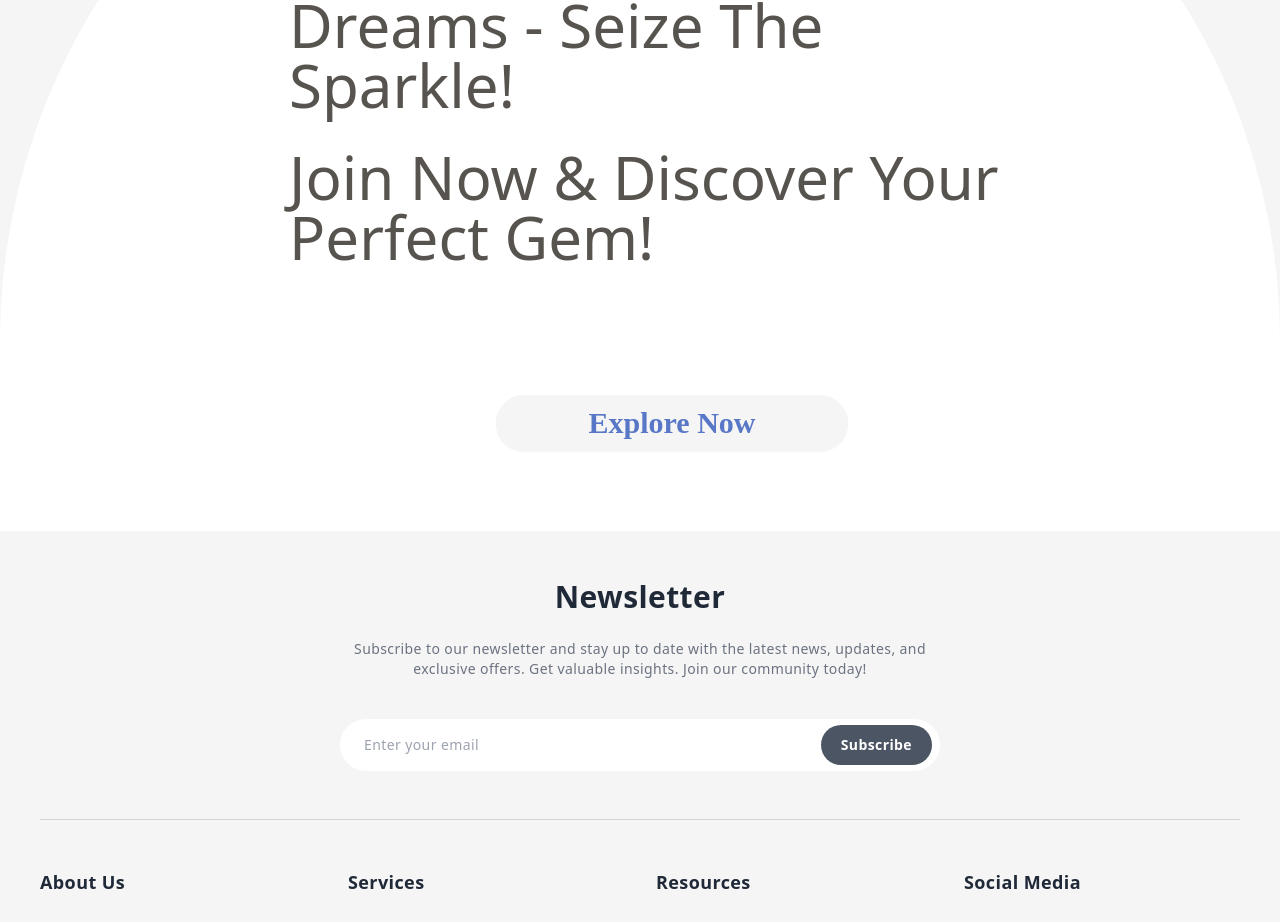
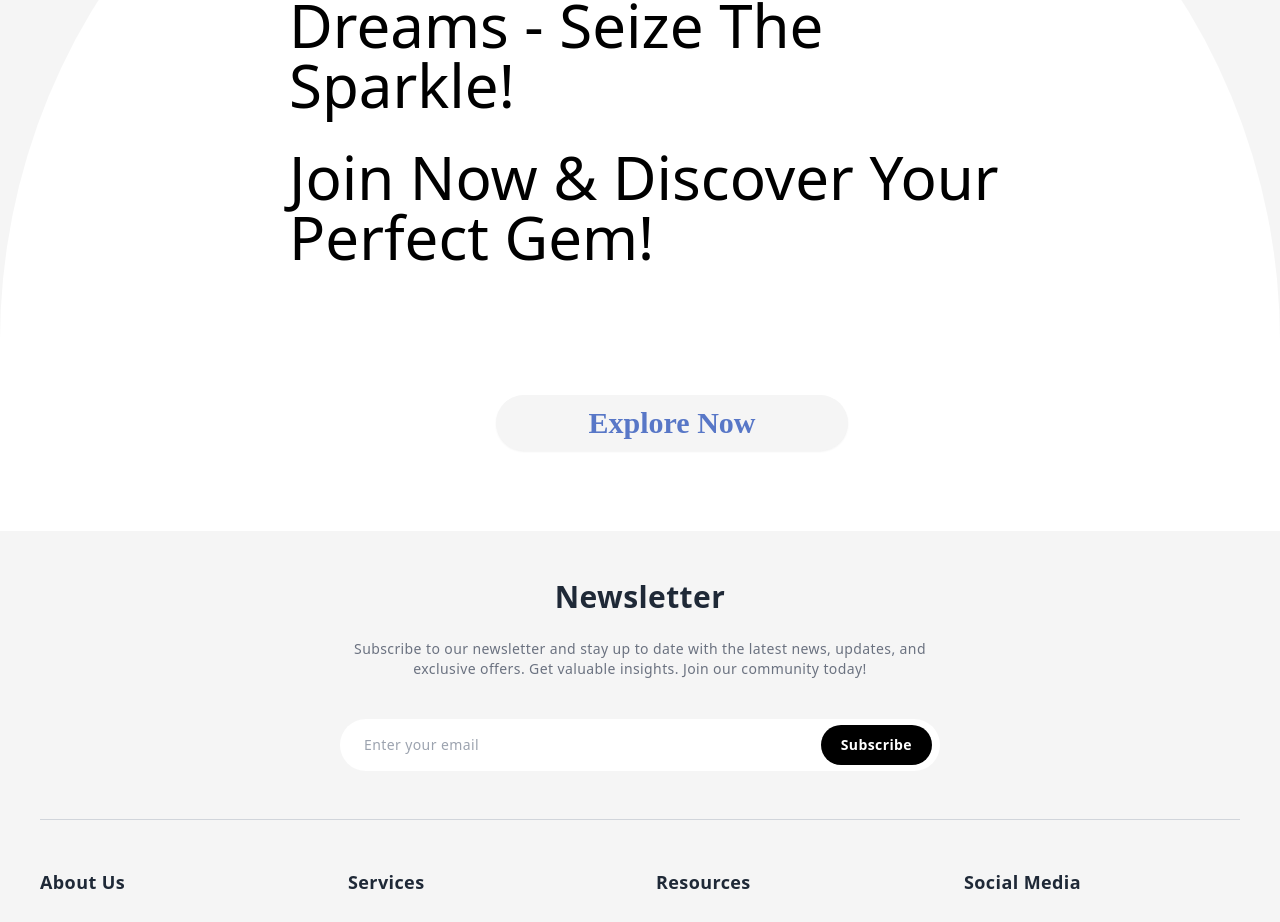
Before and after one commit to mihir1811/my-ecom-frontend, a React (Vite) app: page / in a window 1280 px wide. Shown: the part 1176-2098 px from the top of the page. Built offline with nearby package versions, Linux system fonts and the light colour scheme; a web font is replaced by a local one.

Commit message:
animate button

```diff
--- a/src/components/footer2.jsx
+++ b/src/components/footer2.jsx
@@ -23,14 +23,13 @@ const Footer2 = () => {
               placeholder="Enter your email"
               className="w-full outline-none bg-transparent text-sm pl-4"
             />
-            <motion.button
+            <button
               type="button"
-              whileHover={{ scale: 1.1 }}
-              whileTap={{ scale: 0.9 }}
-              className="bg-gray-600 hover:bg-gray-700 text-white text-sm rounded-full px-5 py-2.5 ml-4 transition-all font-semibold"
+
+              className="bg-black text-white text-sm rounded-full px-5 py-2.5 ml-4 transition-all font-semibold"
             >
               Subscribe
-            </motion.button>
+            </button>
           </motion.div>
         </div>
 
--- a/src/pages/userPages/ExploreNow.jsx
+++ b/src/pages/userPages/ExploreNow.jsx
@@ -1,8 +1,9 @@
 import React from "react";
+import { motion } from "framer-motion";
 
 const ExploreNow = () => {
   return (
-    <div className="flex justify-center items-center px-16 py-20 text-6xl font-medium bg-white rounded-[1000px_1000px_0px_0px] text-stone-600 max-md:px-5 max-md:text-4xl">
+    <div className="flex justify-center items-center px-16 py-20 text-6xl font-medium bg-white rounded-[1000px_1000px_0px_0px] text-black max-md:px-5 max-md:text-4xl">
       <div className="flex flex-col mt-20 ml-16 max-w-full w-[766px] max-md:mt-10 max-md:text-4xl">
         <div className="flex gap-0 max-md:flex-wrap max-md:text-4xl">
           <div className="flex-auto my-auto max-md:max-w-full ">
@@ -20,9 +21,10 @@ const ExploreNow = () => {
         <div className="self-center mt-8 max-md:max-w-full max-md:text-4xl">
           <p>Join Now &amp; Discover Your Perfect Gem!</p>
         </div>
-        <div className="justify-center items-center self-center px-9 py-2.5 mt-32 max-w-full text-3xl font-semibold text-center font-rossa text-[#5877C7] bg-neutral-100 shadow-sm rounded-[52.913px] w-[352px] max-md:px-5 max-md:mt-10">
+        <motion.button  whileHover={{ scale: 1.1 }}
+              whileTap={{ scale: 0.9 }} className="justify-center items-center self-center px-9 py-2.5 mt-32 max-w-full text-3xl font-semibold text-center font-rossa text-[#5877C7] bg-neutral-100 shadow-sm rounded-[52.913px] w-[352px] max-md:px-5 max-md:mt-10">
           Explore Now
-        </div>
+        </motion.button>
       </div>
     </div>
   );
```
